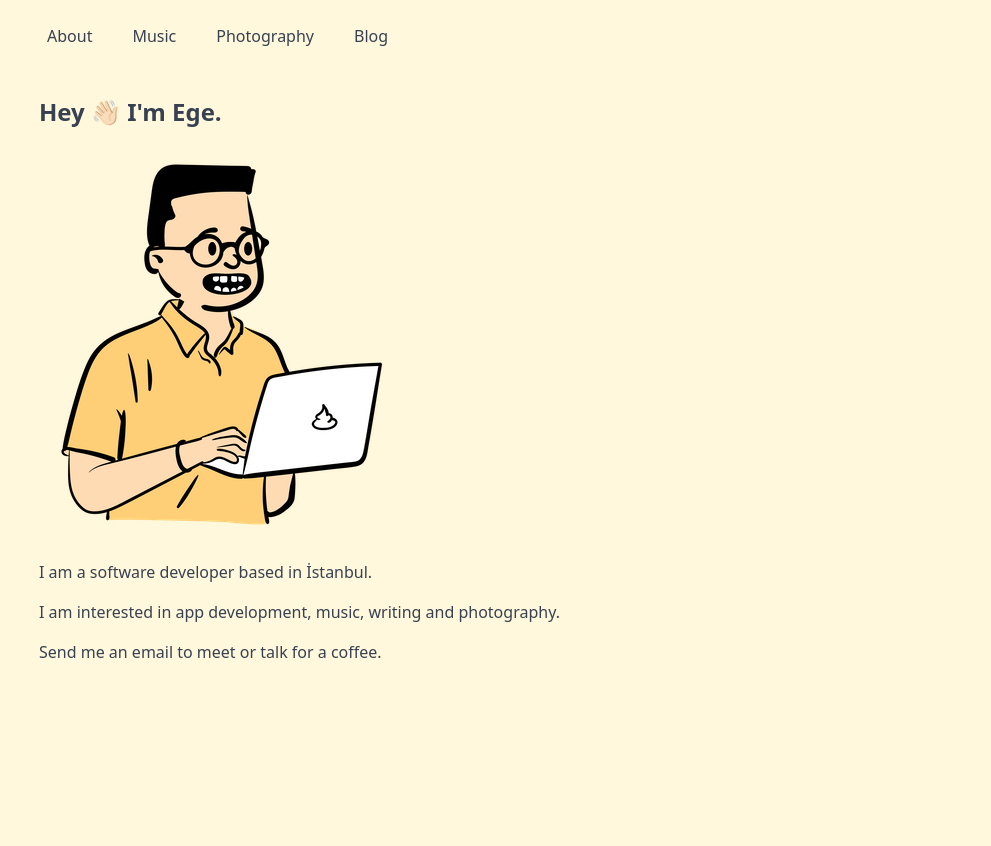
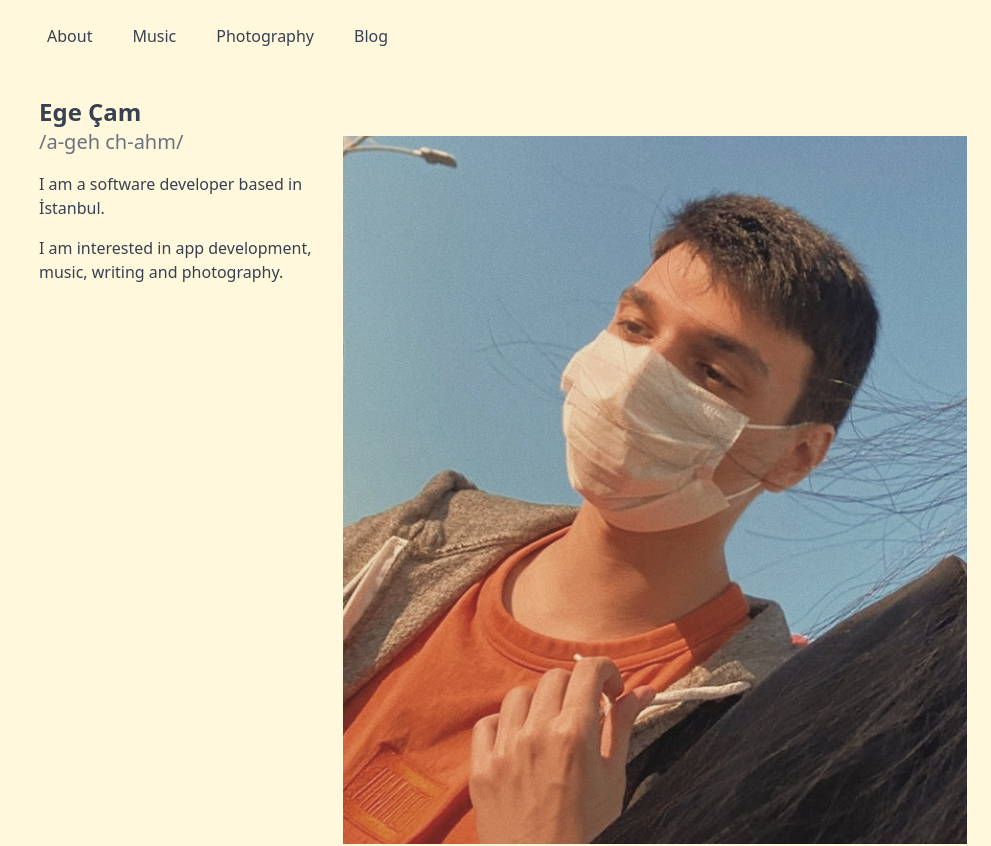
Before and after one commit to egecam/next-blog, a Next.js app: page / in a window 1280 px wide. Shown: the top 846 px of the page, without its empty margins (289-1280 px from the left). Before the commit the page ends 800 px from the top, so only its background shows below. Built offline with nearby package versions, Linux system fonts and the light colour scheme.

Commit message:
add contact"
...and some little changes

```diff
--- a/pages/index.js
+++ b/pages/index.js
@@ -1,19 +1,22 @@
+import Contact from "../components/contact";
+
 function HomePage() {
   return (
     <>
+          <div className="site-container mt-10 float-right">
+            <img src="/img/me.jpg" alt=""/>
+          </div>
       <div className="site-container">
         <div className="space-y-4">
-          <h1 className="text-2xl font-bold">Hey 👋🏻 I'm Ege.</h1>
-          <div className="site-4xl-container mt-20">
-            <img src="/img/laptop.png" alt="" />
-          </div>
+          <h1 className="text-2xl font-bold">Ege Çam</h1>
+          <span className="text-xl text-gray-500">/a-geh ch-ahm/</span>
           <p>I am a software developer based in İstanbul.</p>
 
           <p>
             I am interested in app development, music, writing and photography.
           </p>
 
-          <p>Send me an email to meet or talk for a coffee.</p>
+          <Contact />
         </div>
       </div>
     </>
```
